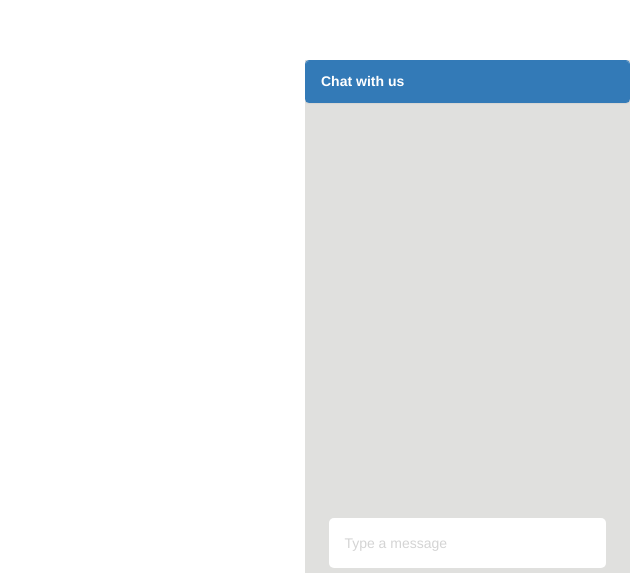
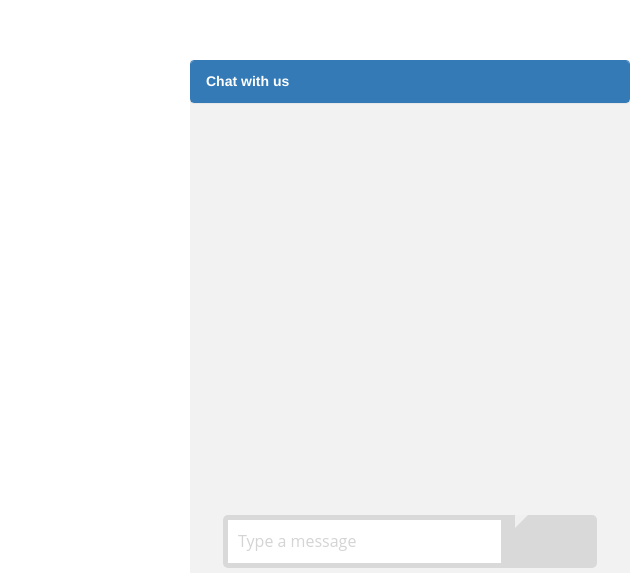
Before and after one commit to ashleighj1991/ashleighj1991.github.io, a plain HTML site: page index.html in a window 1280 px wide. Shown: the part 227-800 px from the top of the page, without its empty margins (640-1280 px from the left). Drawn offline with nearby package versions, Linux system fonts and the light colour scheme.

Commit message:
Update style.css

```diff
--- a/css/style.css
+++ b/css/style.css
@@ -5,16 +5,22 @@
     width:75%;display:flex;flex-direction:column;
 }
 .text > p:first-of-type{
-    width:100%;margin-top:0;margin-bottom:auto;line-height: 13px;font-size: 12px;
+    width:100%;margin-top:0;margin-bottom:auto;line-height: 13px;font-size: 16px;
 }
 .text > p:last-of-type{
     width:100%;text-align:right;color:silver;margin-bottom:-7px;margin-top:auto;
 }
 .text-l{
     float:left;padding-right:10px;
+    font-family: 'Open Sans', sans-serif;
+    font-size: 16px;
+
 }
 .text-r{
     float:right;padding-left:10px;
+    font-family: 'Open Sans', sans-serif;
+    font-size: 16px;
+
 }
 .avatar{
     display:flex;
@@ -28,22 +34,23 @@
     margin-top:5px;width:85%;border-radius:5px;padding:5px;display:flex;
 }
 .msj-rta{
-    float:right;background:white;
+    float:right;background:#d9d9d9;
 }
 .msj{
-    float:left;background:whitesmoke;
+    float:left;background:white;
 }
 .frame{
-    background:#e0e0de;
+    background:	#f2f2f2;
     overflow:auto;
     padding:0;
     position:fixed;
     right:10px;
     bottom:0px;
-    width:325px;
+    width:440px;
 }
 .panel-heading{
     cursor: pointer;
+    background-color: #7a2182;
 }
 .innerframe{
     height:450px;
@@ -84,7 +91,7 @@
     position:relative;
     border-style: solid;
     border-width: 13px 13px 0 0;
-    border-color: #ffffff transparent transparent transparent;
+    border-color: #f0f0f0 transparent transparent transparent;
 }
 input:focus{
     outline: none;
```
